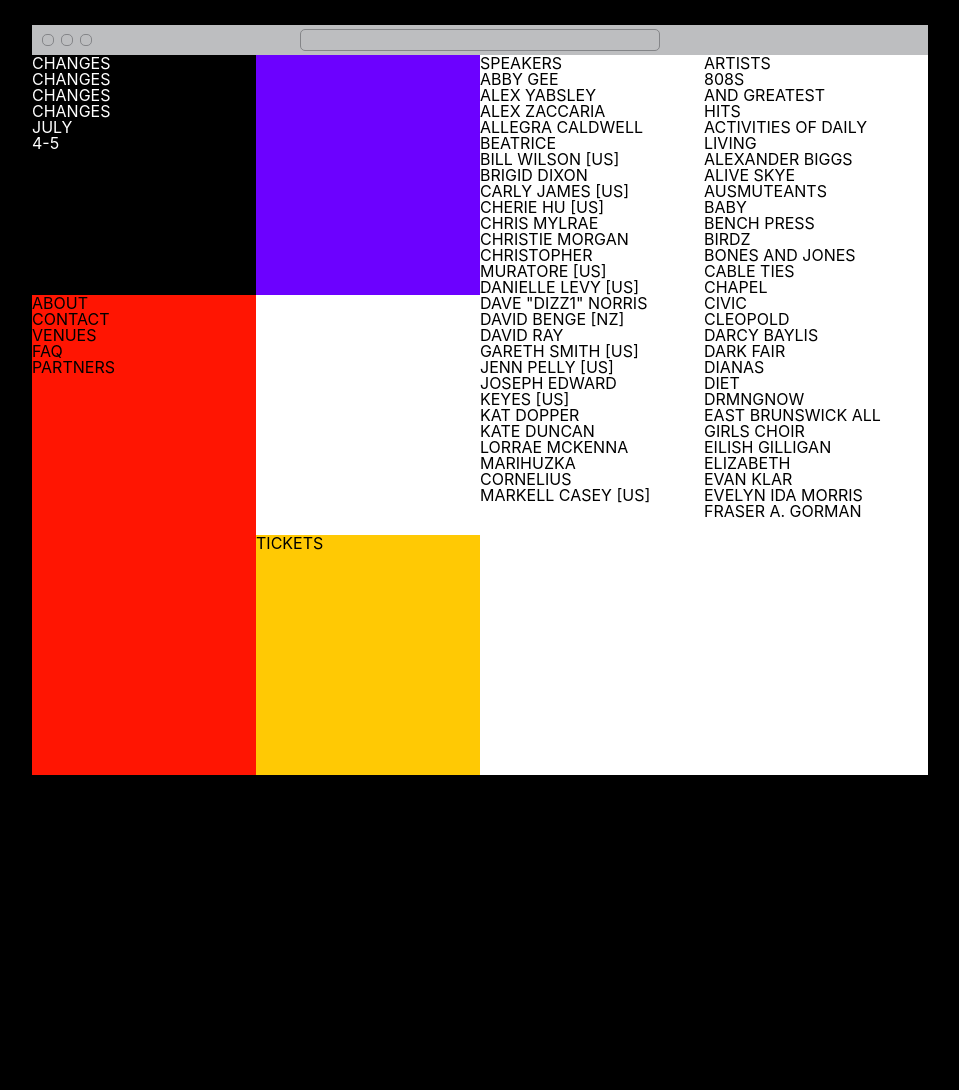
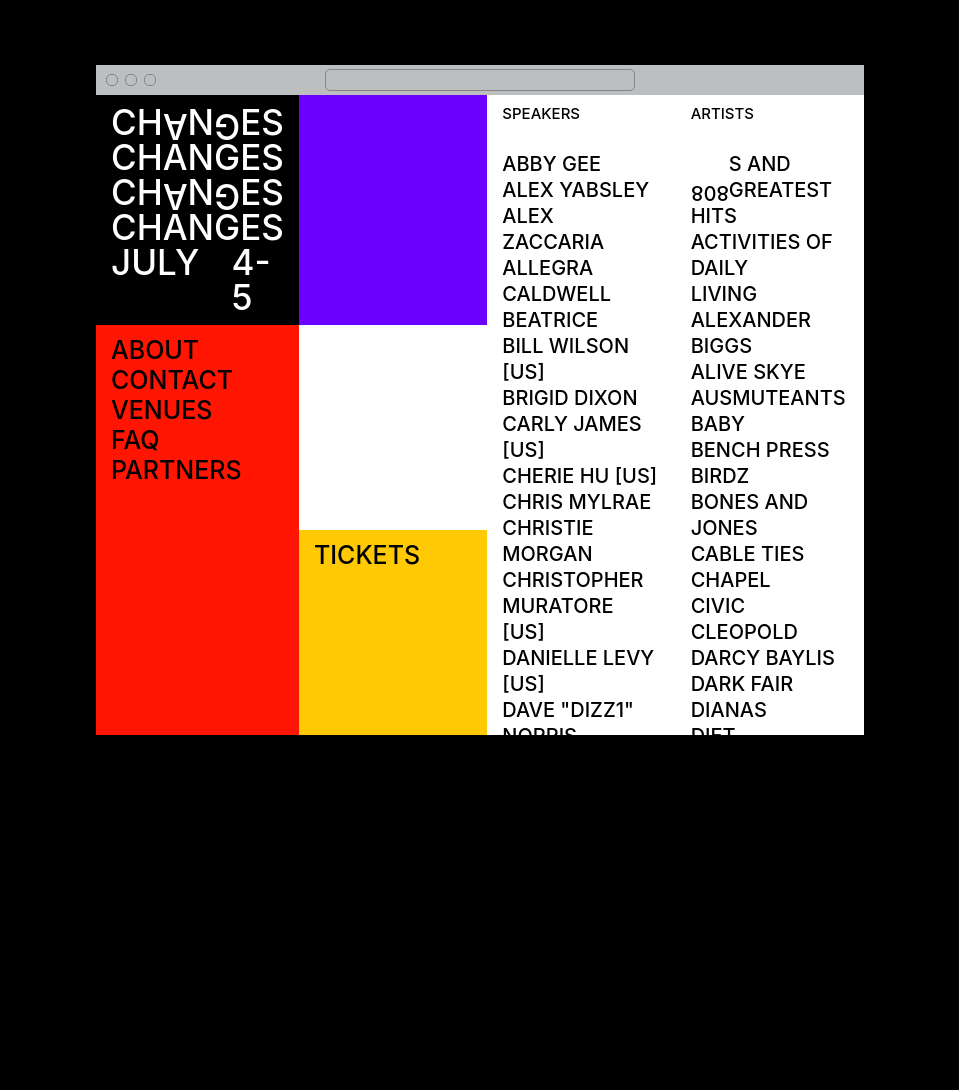
Before and after one commit to mijinB/challenge_css_layout, a plain HTML site: page index.html in a window 1280 px wide. Shown: the whole page, without its empty margins (160-1119 px from the left). Before the commit the page ends 800 px from the top, so only its background shows below. Drawn offline with nearby package versions, Linux system fonts and the light colour scheme.

Commit message:
clone_Changes CSS

```diff
--- a/index.html
+++ b/index.html
@@ -21,9 +21,21 @@
   </header>
   <div class="grid">
     <div class="grid__item">
-      <h2 class="reverse">CHANGES</h2>
+      <div class="grid__reverse-box">
+        <h2>CH</h2>
+        <h2 class="grid__reverse">A</h2>
+        <h2>N</h2>
+        <h2 class="grid__reverse">G</h2>
+        <h2>ES</h2>
+      </div>
       <h2>CHANGES</h2>
-      <h2 class="reverse">CHANGES</h2>
+      <div class="grid__reverse-box">
+        <h2>CH</h2>
+        <h2 class="grid__reverse">A</h2>
+        <h2>N</h2>
+        <h2 class="grid__reverse">G</h2>
+        <h2>ES</h2>
+      </div>
       <h2>CHANGES</h2>
       <div class="grid__subitem">
         <h2>JULY</h2>
@@ -33,70 +45,70 @@
     <div class="grid__item"></div>
     <div class="grid__item">
       <span class="title">SPEAKERS</span>
-      <div class="list">
-        <h4>ABBY GEE</h4>
-        <h4>ALEX YABSLEY</h4>
-        <h4>ALEX ZACCARIA</h4>
-        <h4>ALLEGRA CALDWELL</h4>
-        <h4>BEATRICE</h4>
-        <h4>BILL WILSON [US]</h4>
-        <h4>BRIGID DIXON</h4>
-        <h4>CARLY JAMES [US]</h4>
-        <h4>CHERIE HU [US]</h4>
-        <h4>CHRIS MYLRAE</h4>
-        <h4>CHRISTIE MORGAN</h4>
-        <h4>CHRISTOPHER</h4>
-        <h4>MURATORE [US]</h4>
-        <h4>DANIELLE LEVY [US]</h4>
-        <h4>DAVE "DIZZ1" NORRIS</h4>
-        <h4>DAVID BENGE [NZ]</h4>
-        <h4>DAVID RAY</h4>
-        <h4>GARETH SMITH [US]</h4>
-        <h4>JENN PELLY [US]</h4>
-        <h4>JOSEPH EDWARD</h4>
-        <h4>KEYES [US]</h4>
-        <h4>KAT DOPPER</h4>
-        <h4>KATE DUNCAN</h4>
-        <h4>LORRAE MCKENNA</h4>
-        <h4>MARIHUZKA</h4>
-        <h4>CORNELIUS</h4>
-        <h4>MARKELL CASEY [US]</h4>
-      </div>
+      <ul>
+        <li>ABBY GEE</li>
+        <li>ALEX YABSLEY</li>
+        <li>ALEX ZACCARIA</li>
+        <li>ALLEGRA CALDWELL</li>
+        <li>BEATRICE</li>
+        <li>BILL WILSON [US]</li>
+        <li>BRIGID DIXON</li>
+        <li>CARLY JAMES [US]</li>
+        <li>CHERIE HU [US]</li>
+        <li>CHRIS MYLRAE</li>
+        <li>CHRISTIE MORGAN</li>
+        <li>CHRISTOPHER</li>
+        <li>MURATORE [US]</li>
+        <li>DANIELLE LEVY [US]</li>
+        <li>DAVE "DIZZ1" NORRIS</li>
+        <li>DAVID BENGE [NZ]</li>
+        <li>DAVID RAY</li>
+        <li>GARETH SMITH [US]</li>
+        <li>JENN PELLY [US]</li>
+        <li>JOSEPH EDWARD</li>
+        <li>KEYES [US]</li>
+        <li>KAT DOPPER</li>
+        <li>KATE DUNCAN</li>
+        <li>LORRAE MCKENNA</li>
+        <li>MARIHUZKA</li>
+        <li>CORNELIUS</li>
+        <li>MARKELL CASEY [US]</li>
+      </ul>
     </div>
     <div class="grid__item">
       <span class="title">ARTISTS</span>
-      <div class="list">
-        <div class="grid__subitem">
-          <h4 class="reverse">808S</h4>
-          <h4>AND GREATEST</h4>
+      <ul>
+        <div class="list__reverse-box">
+          <li class="list__reverse">808</li>
+          <li>S AND GREATEST</li>
         </div>
-        <h4>HITS</h4>
-        <h4>ACTIVITIES OF DAILY</h4>
-        <h4>LIVING</h4>
-        <h4>ALEXANDER BIGGS</h4>
-        <h4>ALIVE SKYE</h4>
-        <h4>AUSMUTEANTS</h4>
-        <h4>BABY</h4>
-        <h4>BENCH PRESS</h4>
-        <h4>BIRDZ</h4>
-        <h4>BONES AND JONES</h4>
-        <h4>CABLE TIES</h4>
-        <h4>CHAPEL</h4>
-        <h4>CIVIC</h4>
-        <h4>CLEOPOLD</h4>
-        <h4>DARCY BAYLIS</h4>
-        <h4>DARK FAIR</h4>
-        <h4>DIANAS</h4>
-        <h4>DIET</h4>
-        <h4>DRMNGNOW</h4>
-        <h4>EAST BRUNSWICK ALL</h4>
-        <h4>GIRLS CHOIR</h4>
-        <h4>EILISH GILLIGAN</h4>
-        <h4>ELIZABETH</h4>
-        <h4>EVAN KLAR</h4>
-        <h4>EVELYN IDA MORRIS</h4>
-        <h4>FRASER A. GORMAN</h4>
-      </div>
+        <li>HITS</li>
+        <li>ACTIVITIES OF DAILY</li>
+        <li>LIVING</li>
+        <li>ALEXANDER BIGGS</li>
+        <li>ALIVE SKYE</li>
+        <li>AUSMUTEANTS</li>
+        <li>BABY</li>
+        <li>BENCH PRESS</li>
+        <li>BIRDZ</li>
+        <li>BONES AND JONES</li>
+        <li>CABLE TIES</li>
+        <li>CHAPEL</li>
+        <li>CIVIC</li>
+        <li>CLEOPOLD</li>
+        <li>DARCY BAYLIS</li>
+        <li>DARK FAIR</li>
+        <li>DIANAS</li>
+        <li>DIET</li>
+        <li>DRMNGNOW</li>
+        <li>EAST BRUNSWICK ALL</li>
+        <li>GIRLS CHOIR</li>
+        <li>EILISH GILLIGAN</li>
+        <li>ELIZABETH</li>
+        <li>EVAN KLAR</li>
+        <li>EVELYN IDA MORRIS</li>
+        <li>FRASER A. GORMAN</li>
+      </ul>
     </div>
     <div class="grid__item">
       <h3>ABOUT</h3>
--- a/style.css
+++ b/style.css
@@ -9,10 +9,11 @@ body {
   flex-direction: column;
   justify-content: center;
   align-items: center;
+  font-weight: 500;
 }
 
 header {
-  width: 70%;
+  width: 60%;
   height: 30px;
   background-color: #BDBEC0;
 }
@@ -47,15 +48,40 @@ header {
   border-radius: 5px;
 }
 
+h2 {
+  font-size: 35px;
+}
+h3 {
+  font-size: 25px;
+  line-height: 1.2;
+}
+
+.grid__reverse-box, .list__reverse-box {
+  display: flex;
+}
+.grid__reverse, .list__reverse {
+  position: relative;
+  transform: scaleY(-1) scaleX(-1);
+}
+.grid__reverse {
+  bottom: -4px;
+}
+.list__reverse {
+  bottom: -2.5px;
+}
+
 .grid {
   display: grid;
   grid-template-columns: repeat(4, 1fr);
   grid-template-rows: repeat(3, 1fr);
-  width: 70%;
-  height: 90%;
+  width: 60%;
+  height: 80%;
   background-color: white;
 }
 
+.grid__item {
+  padding: 10px 15px;
+}
 .grid__item:nth-child(1) {
   background-color: black;
   color: white;
@@ -78,3 +104,18 @@ header {
   grid-row-start: 3;
   background-color: #FFC904;
 }
+.grid__item > .title {
+  font-size: 15px;
+}
+ul {
+  margin-top: 30px;
+}
+li {
+  font-size: 20px;
+  line-height: 1.3;
+}
+
+.grid__subitem {
+  display: flex;
+  gap: 32px;
+}
```
